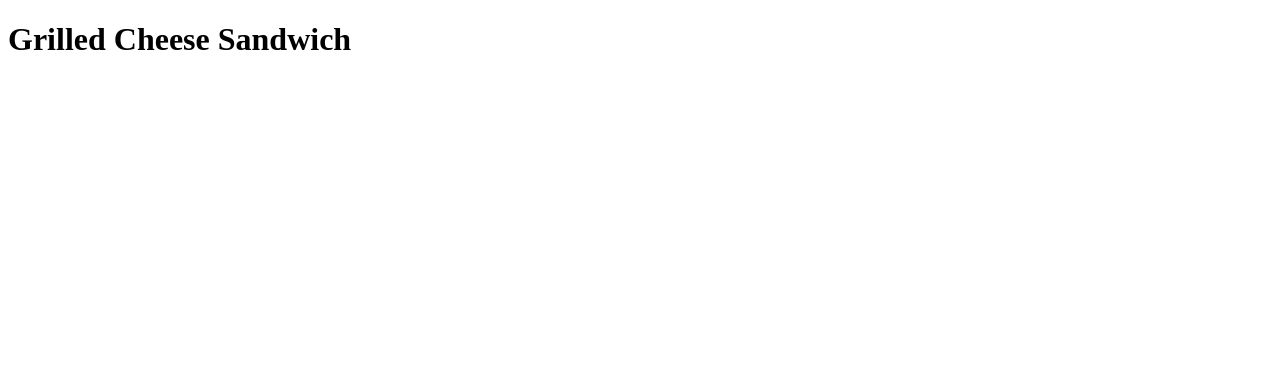
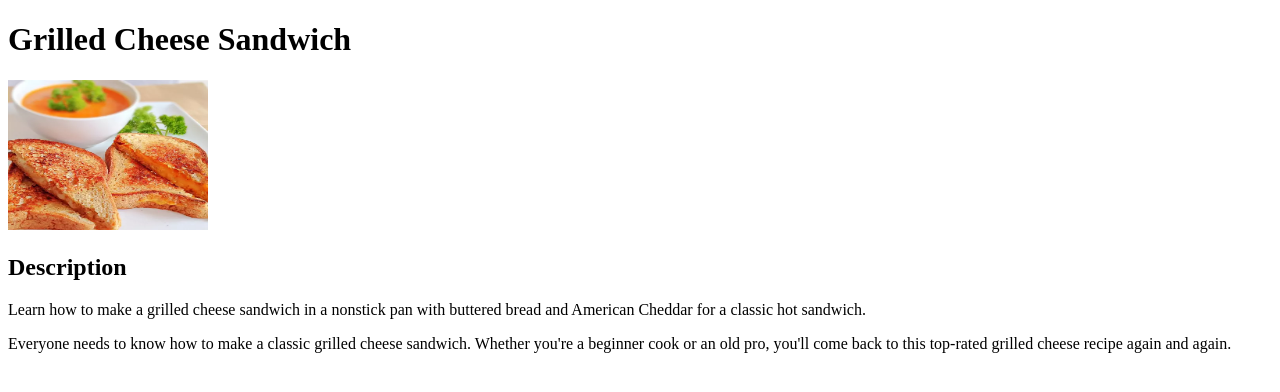
Before and after one commit to DamianSwarts/odin-recipes, a plain HTML site: page recipes/grilled-cheese-sandwich.html in a window 1280 px wide. Drawn offline with Linux system fonts and the light colour scheme.

Commit message:
Add an image along with a description of the dish to recipes/grilled-cheese-sandwich.html

```diff
--- a/recipes/grilled-cheese-sandwich.html
+++ b/recipes/grilled-cheese-sandwich.html
@@ -7,7 +7,18 @@
     </head>
     <body>
         <h1>Grilled Cheese Sandwich</h1>
+        <img src="../images/grilled-cheese-sandwich.webp" alt="Picture of Grilled Cheese Sandwich"
+        width="200" height="150">
 
+        <h2>Description</h2>
+        <p>
+            Learn how to make a grilled cheese sandwich in a nonstick pan with buttered bread and
+            American Cheddar for a classic hot sandwich.
+        </p>
+        <p>
+            Everyone needs to know how to make a classic grilled cheese sandwich.
+            Whether you're a beginner cook or an old pro, you'll come back to this top-rated grilled cheese recipe again and again.
+        </p>
 
     </body>
 </html>
```
